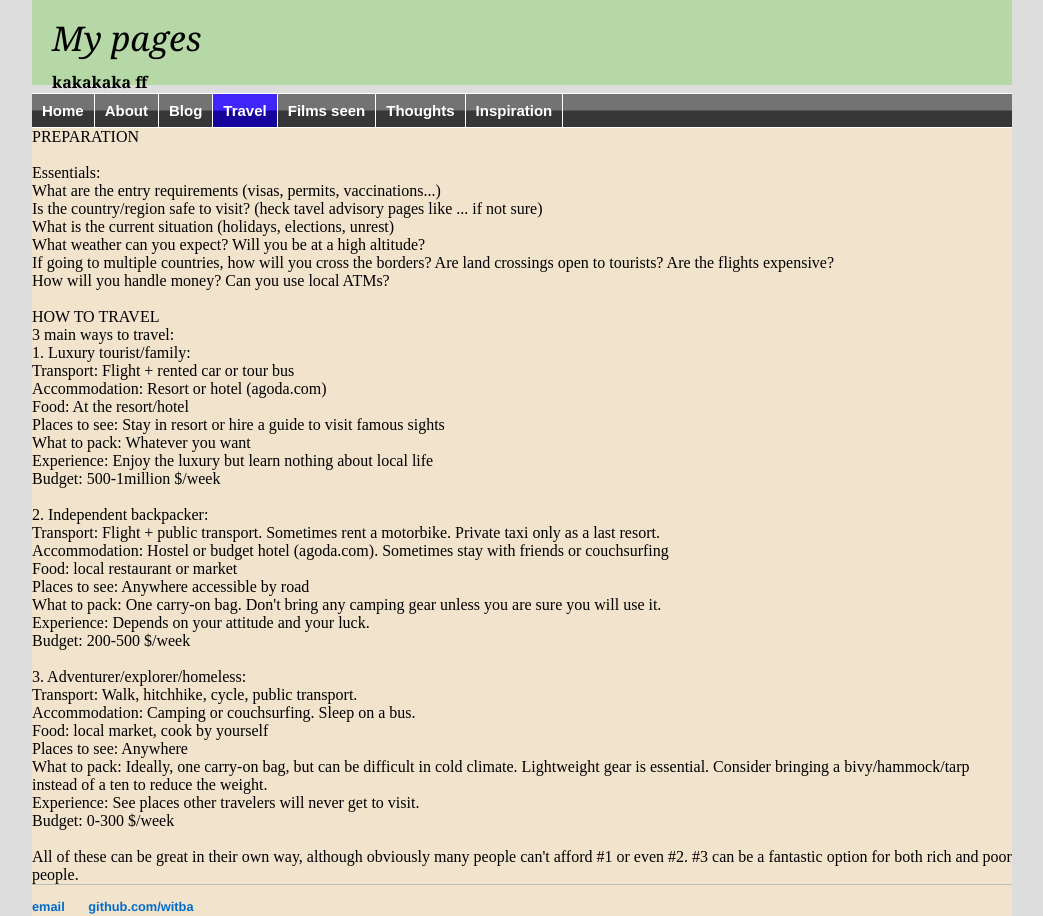
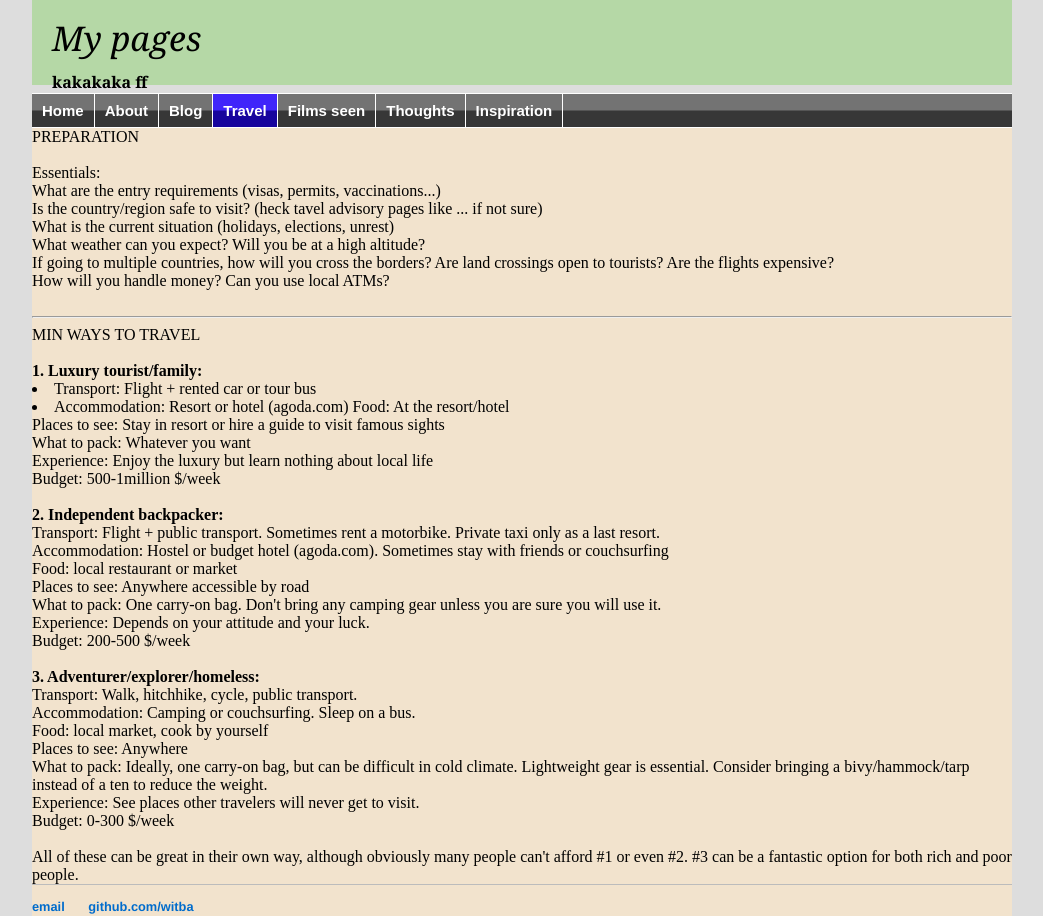
Before and after one commit to witba/witba.github.io, a Jekyll site: the page built from travel/advice.html, in a window 1280 px wide. Shown: the whole page, without its empty margins (118-1161 px from the left). Built offline with Jekyll 4.4.1, drawn with Linux system fonts in a browser that asks for light colours.

Commit message:
Update advice.html

```diff
--- a/travel/advice.html
+++ b/travel/advice.html
@@ -14,21 +14,21 @@ What is the current situation (holidays, elections, unrest)<br>
 What weather can you expect? Will you be at a high altitude?<br>
 If going to multiple countries, how will you cross the borders? Are land crossings open to tourists? Are the flights expensive? <br>
 How will you handle money? Can you use local ATMs?<br>
+<br>
+<hr>
 
+MIN WAYS TO TRAVEL <br>
 <br>
-
-HOW TO TRAVEL <br>
-3 main ways to travel:<br>
-1. Luxury tourist/family:<br>
-Transport: Flight + rented car or tour bus<br>
-Accommodation: Resort or hotel (agoda.com)<br>
+<b>1. Luxury tourist/family:</b><br>
+<li>Transport: Flight + rented car or tour bus
+<li>Accommodation: Resort or hotel (agoda.com)
 Food: At the resort/hotel<br>
 Places to see: Stay in resort or hire a guide to visit famous sights<br>
 What to pack: Whatever you want<br>
 Experience: Enjoy the luxury but learn nothing about local life<br>
 Budget: 500-1million $/week<br>
 <br>
-2. Independent backpacker:<br>
+<b>2. Independent backpacker:</b><br>
 Transport: Flight + public transport. Sometimes rent a motorbike. Private taxi only as a last resort.<br>
 Accommodation: Hostel or budget hotel (agoda.com). Sometimes stay with friends or couchsurfing<br>
 Food: local restaurant or market<br>
@@ -37,7 +37,7 @@ What to pack: One carry-on bag. Don't bring any camping gear unless you are sure
 Experience: Depends on your attitude and your luck. <br>
 Budget: 200-500 $/week<br>
 <br>
-3. Adventurer/explorer/homeless:<br>
+<b>3. Adventurer/explorer/homeless:</b><br>
 Transport: Walk, hitchhike, cycle, public transport.<br>
 Accommodation: Camping or couchsurfing. Sleep on a bus. <br>
 Food: local market, cook by yourself<br>
```
